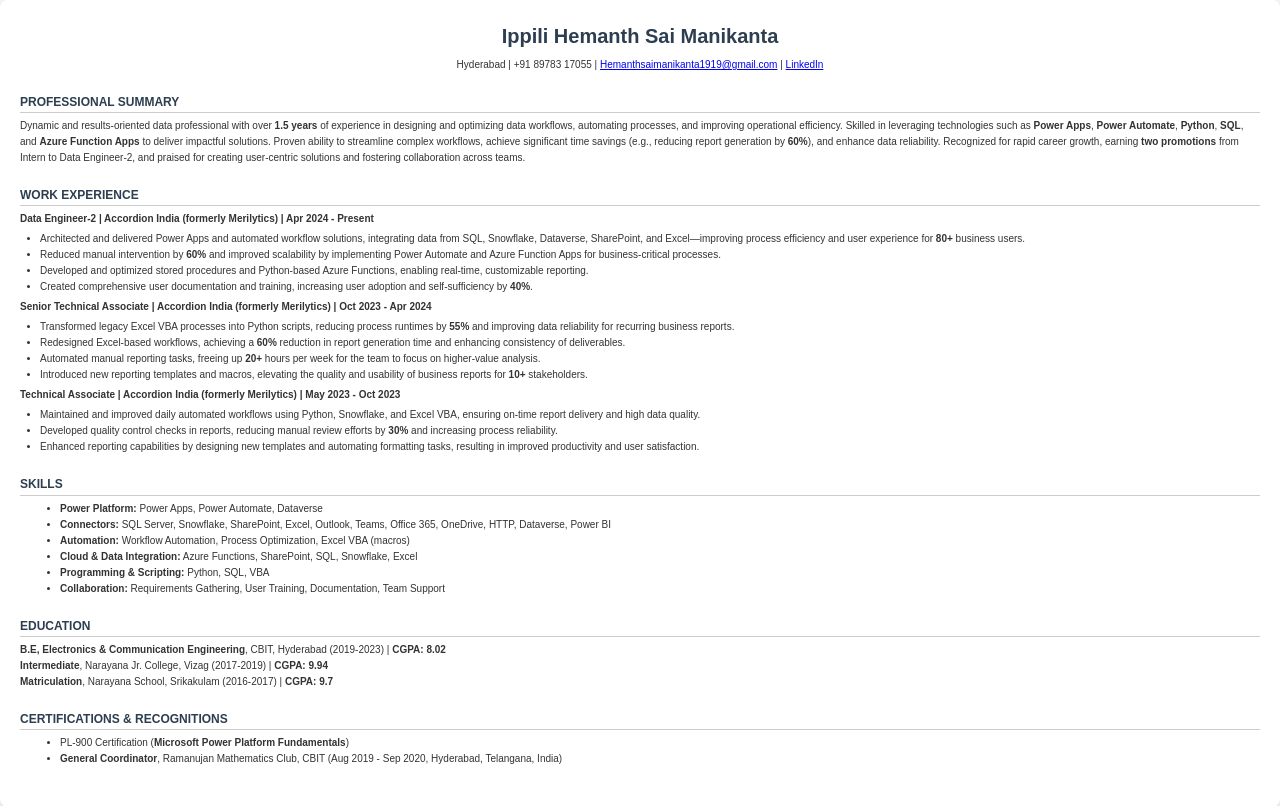
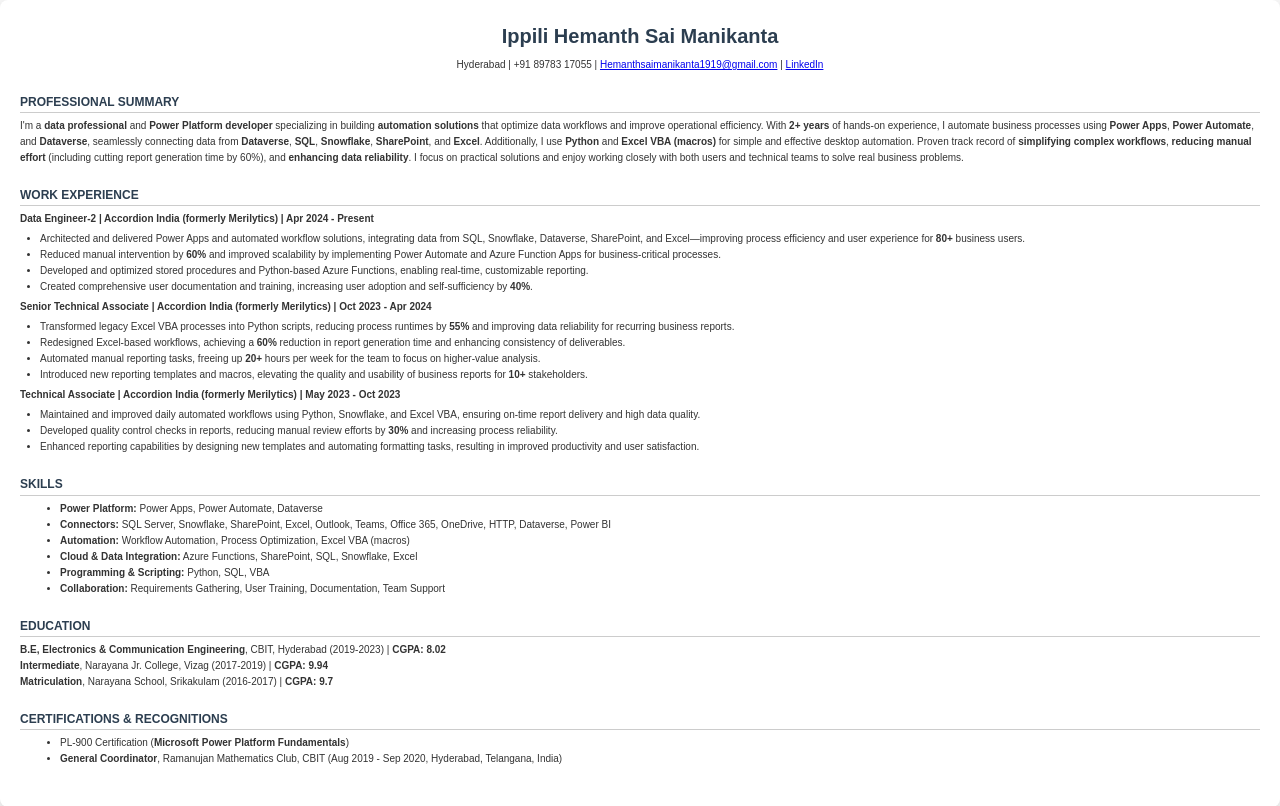
Before and after one commit to Power-Apps-1919/Personal-Website, a Flask app: page /resume in a window 1280 px wide. Shown: the part 50-856 px from the top of the page. Run offline with Flask 3, Linux system fonts and the light colour scheme.

Commit message:
Update contact information and enhance resume summary for clarity and professionalism

```diff
--- a/templates/contactme.html
+++ b/templates/contactme.html
@@ -21,7 +21,7 @@
         <p>🏢 C-105, Concrete Destina, Hyderabad, 500019</p>
         <h2>Social Media</h2>
         <ul class="social_media">
-            <li><strong>GitHub:</strong> <a href="https://github.com/hemanth-sai" target="_blank">github.com/hemanth-sai</a> 🐱‍💻</li>
+            <li><strong>GitHub:</strong> <a href="https://github.com/Power-Apps-1919" target="_blank">github.com/Power-Apps-1919</a> 🐱‍💻</li>
             <li><strong>Twitter:</strong> <a href="https://twitter.com/hemanth_sai" target="_blank">twitter.com/hemanth_sai</a> 🐦</li>
         </ul>
         <h2>Let's Connect!</h2>
--- a/templates/resume.html
+++ b/templates/resume.html
@@ -13,16 +13,13 @@
         <!-- Header -->
         <div class="resume_header">
             <h1>Ippili Hemanth Sai Manikanta</h1>
-            <p>Hyderabad | +91 89783 17055 |
-                <a href="mailto:Hemanthsaimanikanta1919@gmail.com">Hemanthsaimanikanta1919@gmail.com</a> |
-                <a href="https://www.linkedin.com/in/hemanth-sai-manikanta-08216b1bb" target="_blank">LinkedIn</a>
-            </p>
+            <p>Hyderabad | +91 89783 17055 | <a href="mailto:Hemanthsaimanikanta1919@gmail.com">Hemanthsaimanikanta1919@gmail.com</a> | <a href="https://www.linkedin.com/in/hemanth-sai-manikanta-08216b1bb" target="_blank">LinkedIn</a></p>
         </div>
 
         <!-- Professional Summary -->
         <div class="resume_section">
             <h2>Professional Summary</h2>
-            <p>Dynamic and results-oriented data professional with over <strong>1.5 years</strong> of experience in designing and optimizing data workflows, automating processes, and improving operational efficiency. Skilled in leveraging technologies such as <strong>Power Apps</strong>, <strong>Power Automate</strong>, <strong>Python</strong>, <strong>SQL</strong>, and <strong>Azure Function Apps</strong> to deliver impactful solutions. Proven ability to streamline complex workflows, achieve significant time savings (e.g., reducing report generation by <strong>60%</strong>), and enhance data reliability. Recognized for rapid career growth, earning <strong>two promotions</strong> from Intern to Data Engineer-2, and praised for creating user-centric solutions and fostering collaboration across teams.</p>
+            <p>I'm a <b>data professional</b> and <b>Power Platform developer</b> specializing in building <b>automation solutions</b> that optimize data workflows and improve operational efficiency. With <b>2+ years</b> of hands-on experience, I automate business processes using <b>Power Apps</b>, <b>Power Automate</b>, and <b>Dataverse</b>, seamlessly connecting data from <b>Dataverse</b>, <b>SQL</b>, <b>Snowflake</b>, <b>SharePoint</b>, and <b>Excel</b>. Additionally, I use <b>Python</b> and <b>Excel VBA (macros)</b> for simple and effective desktop automation. Proven track record of <b>simplifying complex workflows</b>, <b>reducing manual effort</b> (including cutting report generation time by 60%), and <b>enhancing data reliability</b>. I focus on practical solutions and enjoy working closely with both users and technical teams to solve real business problems.</p>
         </div>
 
         <!-- Work Experience -->
@@ -79,6 +76,7 @@
             <ul class="resume_skills-list">
                 <li>PL-900 Certification (<strong>Microsoft Power Platform Fundamentals</strong>)</li>
                 <li><strong>General Coordinator</strong>, Ramanujan Mathematics Club, CBIT (Aug 2019 - Sep 2020, Hyderabad, Telangana, India)</li>
+                <!-- Add more certifications, awards, or recognitions here as needed -->
             </ul>
         </div>
     </div>
```
